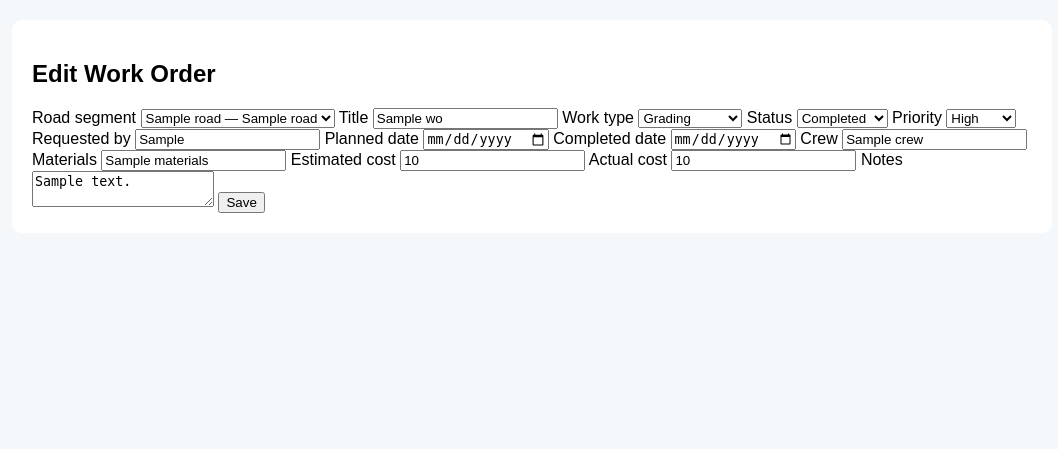
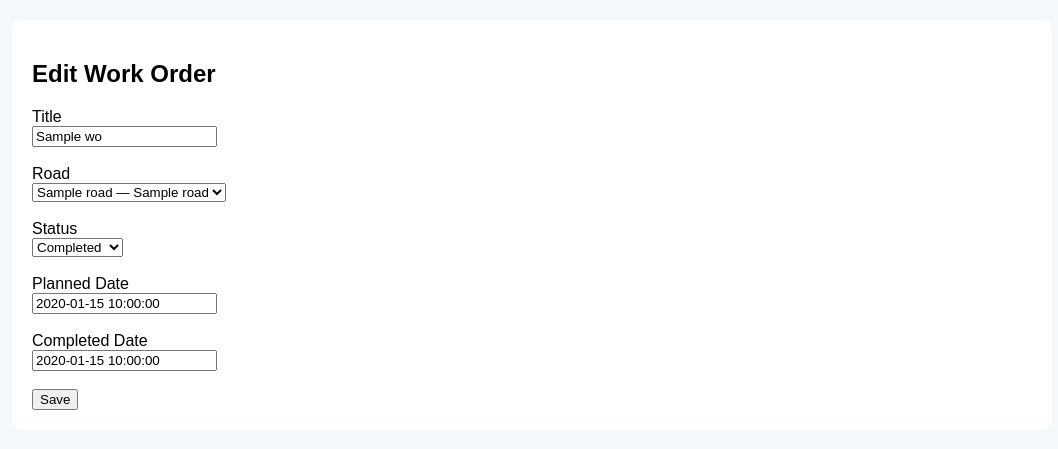
Before and after one commit to zibblezach-ux/clinton-roadtrack, a Python web app: template templates/work_order_form.html in a window 1280 px wide. Shown: the part 128-577 px from the top of the page, without its empty margins (108-1166 px from the left). Run offline with Jinja, Linux system fonts and the light colour scheme; the template is opened without the code that fills it: most values are stand-ins (such as "Sample title", 1, 10 or a date in 2020).

Commit message:
Add files via upload

```diff
--- a/templates/work_order_form.html
+++ b/templates/work_order_form.html
@@ -1,28 +1,38 @@
 {% extends "base.html" %}
 {% block content %}
-<h2>{{ "Edit" if wo else "Add" }} Work Order</h2>
-<form method="post" class="form">
-  <label>Road segment <select name="road_id">
-    {% for r in roads %}<option value="{{ r.id }}" {% if wo and wo.road_id==r.id %}selected{% endif %}>{{ r.name }} — {{ r.segment_name }}</option>{% endfor %}
-  </select></label>
-  <label>Title <input name="title" required value="{{ wo.title if wo else '' }}"></label>
-  <label>Work type <select name="work_type">
-    {% for x in ["Grading","Rock/Gravel","Culvert","Ditching","Pothole patch","Inspection","Bridge","Snow/Ice","Other"] %}<option {% if wo and wo.work_type==x %}selected{% endif %}>{{x}}</option>{% endfor %}
-  </select></label>
-  <label>Status <select name="status">
-    {% for x in ["Planned","In Progress","Completed","Deferred"] %}<option {% if wo and wo.status==x %}selected{% endif %}>{{x}}</option>{% endfor %}
-  </select></label>
-  <label>Priority <select name="priority">
-    {% for x in ["High","Medium","Low"] %}<option {% if wo and wo.priority==x %}selected{% endif %}>{{x}}</option>{% endfor %}
-  </select></label>
-  <label>Requested by <input name="requested_by" value="{{ wo.requested_by if wo else '' }}"></label>
-  <label>Planned date <input type="date" name="planned_date" value="{{ wo.planned_date if wo else '' }}"></label>
-  <label>Completed date <input type="date" name="completed_date" value="{{ wo.completed_date if wo else '' }}"></label>
-  <label>Crew <input name="crew" value="{{ wo.crew if wo else '' }}"></label>
-  <label>Materials <input name="materials" value="{{ wo.materials if wo else '' }}"></label>
-  <label>Estimated cost <input type="number" step="0.01" name="estimated_cost" value="{{ wo.estimated_cost if wo else 0 }}"></label>
-  <label>Actual cost <input type="number" step="0.01" name="actual_cost" value="{{ wo.actual_cost if wo else 0 }}"></label>
-  <label>Notes <textarea name="notes">{{ wo.notes if wo else '' }}</textarea></label>
-  <button class="btn">Save</button>
+
+<h2>{% if wo %}Edit{% else %}Add{% endif %} Work Order</h2>
+
+<form method="post">
+
+  <label>Title</label><br>
+  <input type="text" name="title" value="{{ wo.title if wo else '' }}" required><br><br>
+
+  <label>Road</label><br>
+  <select name="road_id" required>
+    {% for r in roads %}
+      <option value="{{ r.id }}"
+        {% if wo and wo.road_id == r.id %}selected{% endif %}>
+        {{ r.name }} — {{ r.segment_name }}
+      </option>
+    {% endfor %}
+  </select><br><br>
+
+  <label>Status</label><br>
+  <select name="status">
+    <option {% if wo and wo.status=='Planned' %}selected{% endif %}>Planned</option>
+    <option {% if wo and wo.status=='In Progress' %}selected{% endif %}>In Progress</option>
+    <option {% if wo and wo.status=='Completed' %}selected{% endif %}>Completed</option>
+  </select><br><br>
+
+  <label>Planned Date</label><br>
+  <input type="text" name="planned_date" value="{{ wo.planned_date if wo else '' }}"><br><br>
+
+  <label>Completed Date</label><br>
+  <input type="text" name="completed_date" value="{{ wo.completed_date if wo else '' }}"><br><br>
+
+  <button type="submit">Save</button>
+
 </form>
+
 {% endblock %}
```
